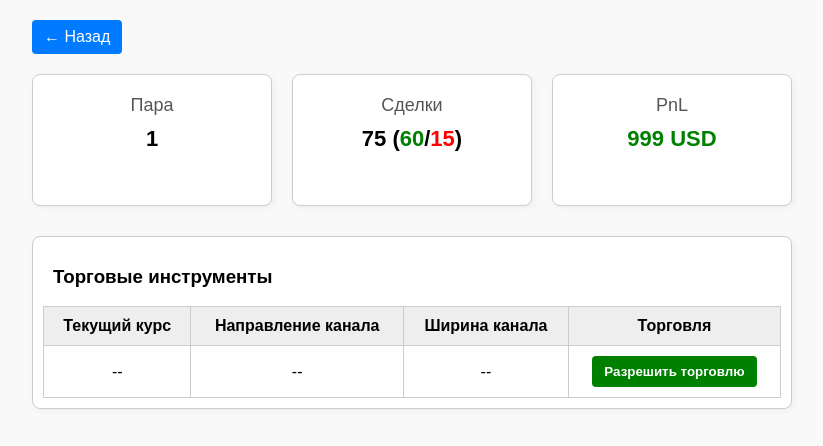
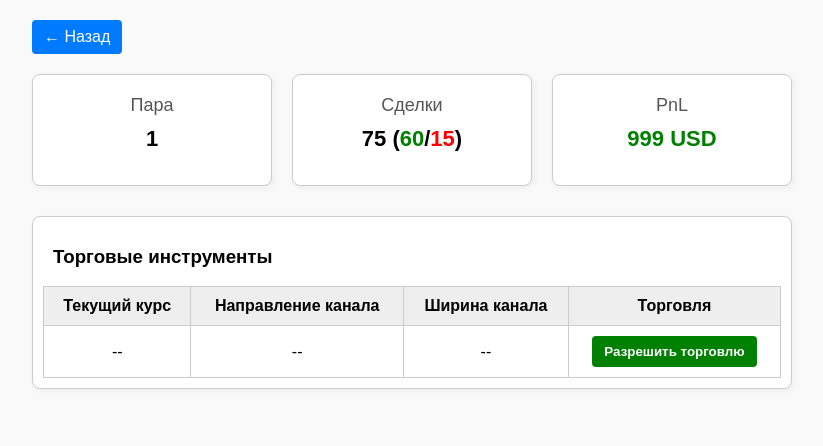
Before and after one commit to wingsofphoenix2013/trade-symbols-manager-unified-final, a Flask app: page /ticker/1 in a window 1280 px wide. Shown: the top 446 px of the page, without its empty margins (228-1051 px from the left). Run offline with Flask 3, Linux system fonts and the light colour scheme; data that the repository does not hold is empty.

Commit message:
Уменьшена высота виджетов до 70px

```diff
--- a/templates/ticker.html
+++ b/templates/ticker.html
@@ -37,7 +37,7 @@
       padding: 20px;
       border: 1px solid #ccc;
       border-radius: 8px;
-      min-height: 90px;
+      min-height: 70px;
       box-shadow: 2px 2px 6px rgba(0,0,0,0.05);
       text-align: center;
     }
```
